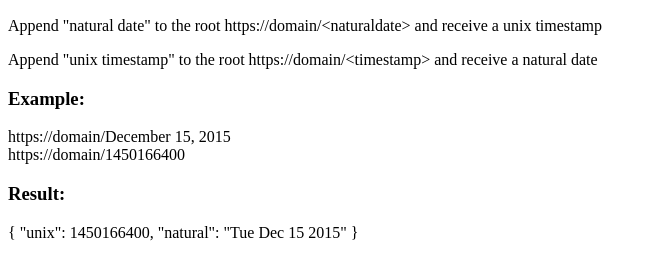
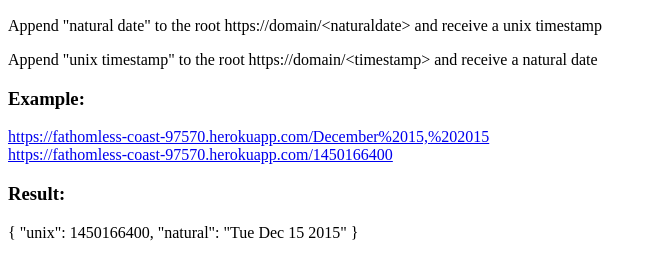
Before and after one commit to 1moosey1/timestamp-ms, a website: page public/index.html in a window 1280 px wide. Shown: the part 110-390 px from the top of the page, without its empty margins (0-657 px from the left). Drawn offline with Linux system fonts and the light colour scheme.

Commit message:
Added proper example links and variable port to support heroku

```diff
--- a/public/index.html
+++ b/public/index.html
@@ -15,9 +15,13 @@
 
     <h3> Example: </h3>
     <p>
-        https://domain/December 15, 2015
+        <a href="https://fathomless-coast-97570.herokuapp.com/December%2015,%202015">
+            https://fathomless-coast-97570.herokuapp.com/December%2015,%202015
+        </a>
         <br/>
-        https://domain/1450166400
+        <a href="https://fathomless-coast-97570.herokuapp.com/1450166400">
+            https://fathomless-coast-97570.herokuapp.com/1450166400
+        </a>
     </p>
 
     <h3> Result: </h3>
--- a/server.js
+++ b/server.js
@@ -22,4 +22,4 @@ app.get("/(:date)?", function(request, response) {
     }
 });
 
-app.listen(1337);
+app.listen(process.env.PORT || 1337);
```
